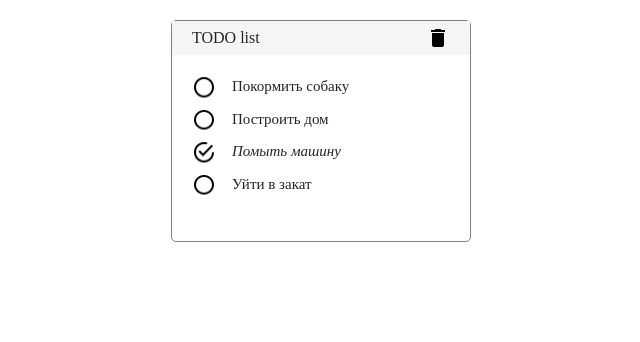
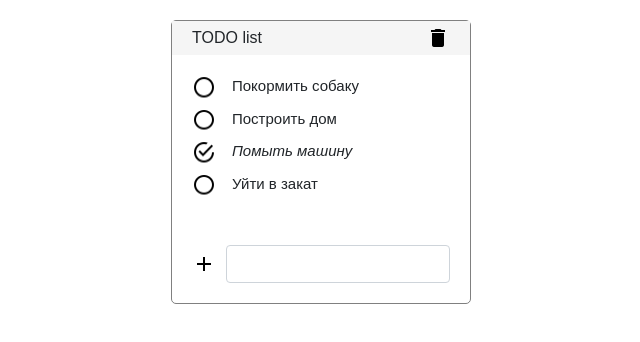
Before and after one commit to BukirevaLiudmila/TodoList, a React app: page / in a window 1280 px wide. Shown: the top 342 px of the page, without its empty margins (319-959 px from the left). Built offline with nearby package versions, Linux system fonts and the light colour scheme.

Commit message:
added Input component and addTodo method

```diff
--- a/src/components/App.js
+++ b/src/components/App.js
@@ -4,6 +4,7 @@ import '../styles/index.css';
 import generateId from '../helpers/generateId';
 import TodoList from './TodoList';
 import Header from './Header';
+import Input from './Input';
 
 class App extends React.Component {
     constructor(props) {
@@ -54,6 +55,12 @@ class App extends React.Component {
         }));
     }
 
+    addTodo(newTodo) {
+        this.setState((prevState) => ({
+            todos: [...prevState.todos, newTodo]
+        }));
+    }
+
     render() {
         return [
             <Header
@@ -64,6 +71,10 @@ class App extends React.Component {
                 key={generateId()}
                 toggleTodo={(todoId) => this.toggleTodo(todoId)}
                 todos={this.state.todos}
+            />,
+            <Input
+                key={generateId()}
+                addTodo={(newTodo) => this.addTodo(newTodo)}
             />
         ];
     }
--- /dev/null
+++ b/src/components/Input.js
@@ -0,0 +1,38 @@
+import React from 'react';
+import generateId from "../helpers/generateId";
+
+class Input extends React.Component {
+    constructor(props) {
+        super(props);
+        this.state = {value: ''};
+        this.addNewTodo = this.addNewTodo.bind(this);
+    }
+
+    addNewTodo() {
+        this.props.addTodo({
+            id: generateId(),
+            text: this.state.value,
+            completed: false
+        })
+    }
+
+    render() {
+        return (
+            <div className="footer">
+                <div
+                    className="plus"
+                    onClick={this.addNewTodo}
+                />
+                <input
+                    type="text"
+                    className="form-control "
+                    value={this.state.value}
+                    onChange={(event) => this.setState({value: event.target.value})}
+                    onKeyPress={(event) => {if (event.charCode === 13) this.addNewTodo()} }
+                />
+            </div>
+        )
+    }
+}
+
+export default Input;
--- a/src/styles/index.css
+++ b/src/styles/index.css
@@ -1,5 +1,5 @@
 .wrap {
-	font-family: Arial sans-serif;
+	font-family: Arial, sans-serif;
 	font-size: 15px;
 	margin: 20px auto;
 	width: 300px;
@@ -31,6 +31,7 @@
 
 ul {
 	padding: 20px;
+	margin: 0;
 }
 
 li {
@@ -48,3 +49,21 @@ li.icon-marked {
 	background: url(../images/checkbox-marked.png) no-repeat;
 	font-style: italic;
 }
+
+.footer {
+	display: flex;
+	justify-content: space-between;
+	padding: 20px;
+}
+
+.footer .plus {
+	width: 24px;
+	height: 24px;
+	background: url(../images/plus.png) no-repeat;
+	cursor: pointer;
+	margin: auto 0;
+}
+
+.footer input {
+	width: 87%;
+}
```
